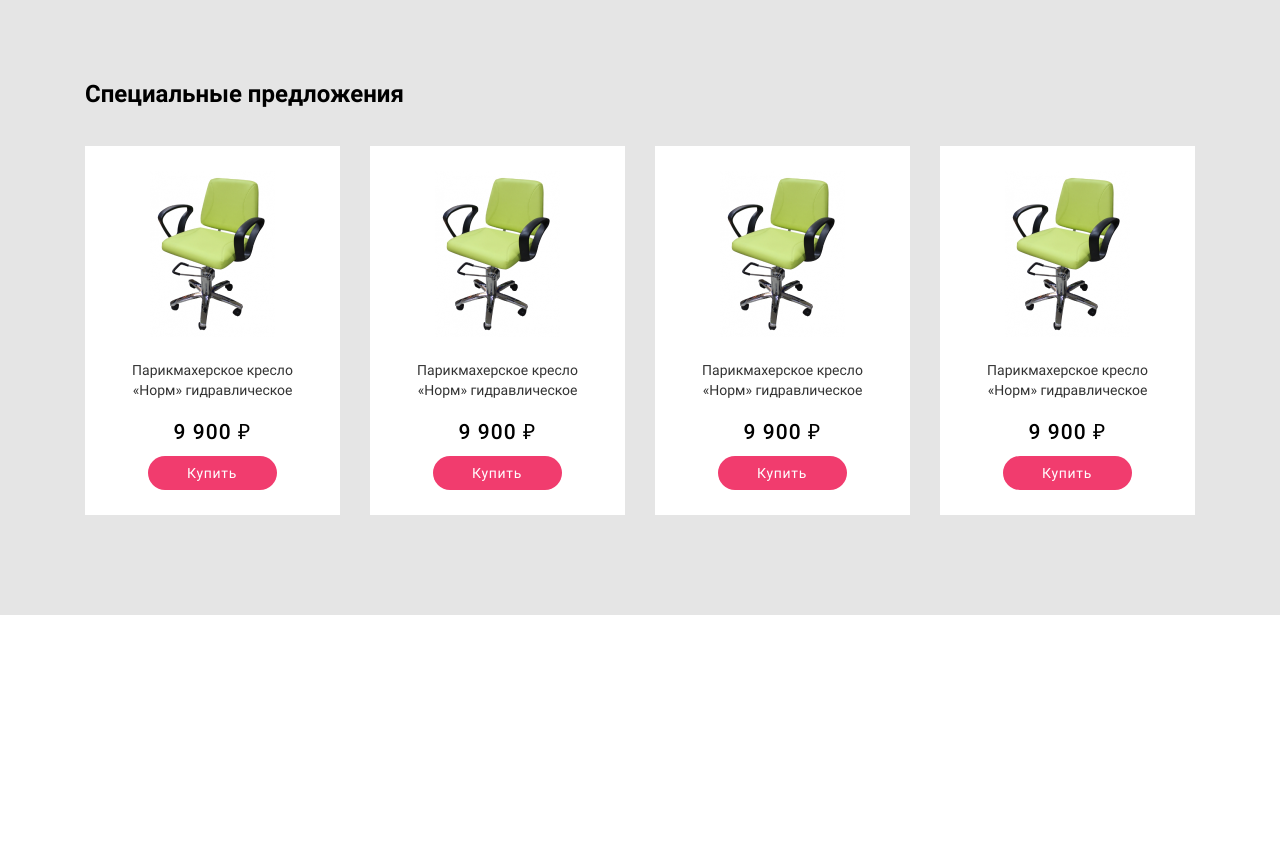
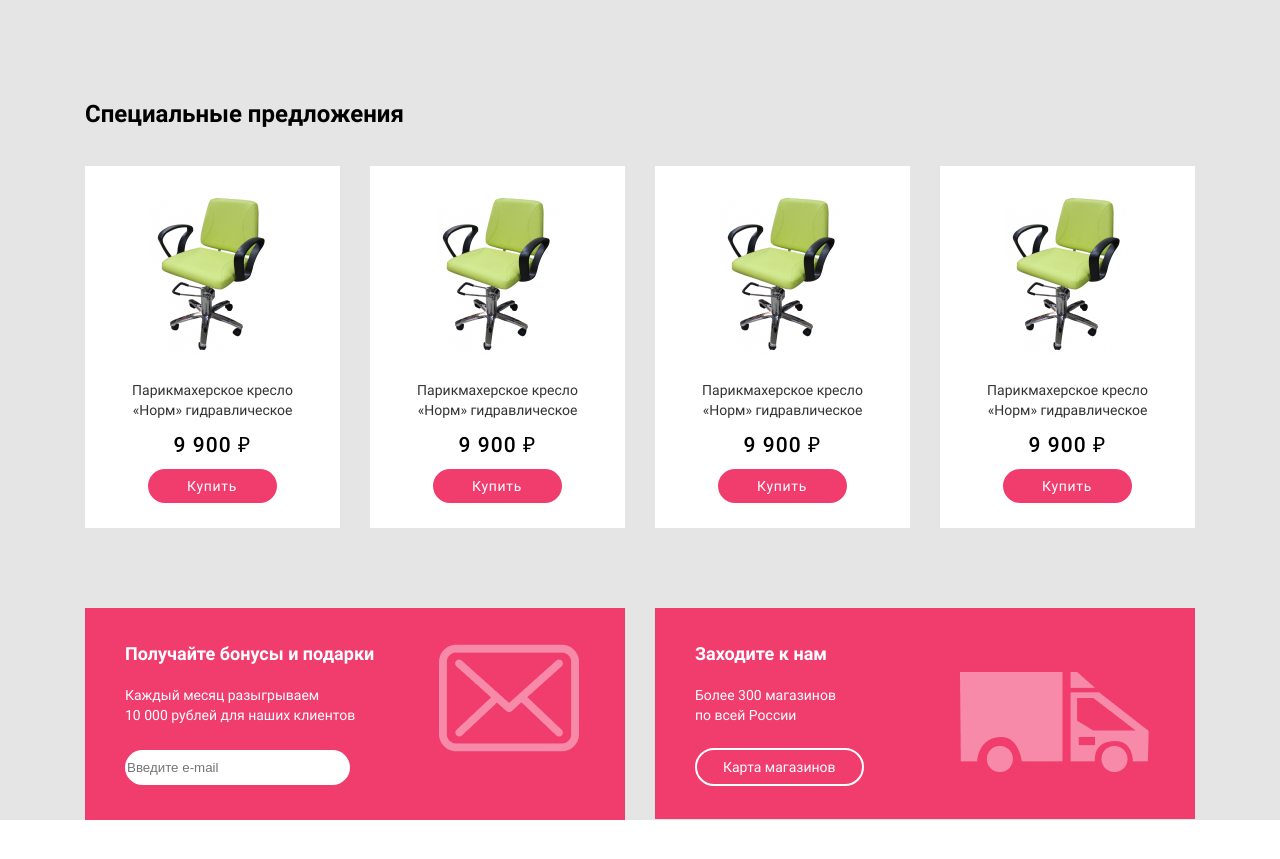
Before and after one commit to nikita-pampushka/hw-08, a plain HTML site: page index.html in a window 1280 px wide. Shown: the part 859-1718 px from the top of the page. Before the commit the page ends 1474 px from the top, so only its background shows below. Drawn offline with Linux system fonts and the light colour scheme.

Commit message:
Bonus cards

```diff
--- a/index.html
+++ b/index.html
@@ -72,14 +72,15 @@
     </div>
     <div class="sale">
         <div class="container">
-            <h2 class="sale-title">Супер кресло</h2>
+            <h1 class="sale-title">Супер кресло</h1>
             <p class="sale-text">Текст акции всегда отражает суть, а не просто болтовню, поэтому внимательнее</p>
             <a href="#" class="button sale-link"><div class="link-word">Подробнее</div></a>
         </div>
     </div>
+    <div class="main-section">
         <div class="cards">
             <div class="container">
-            <h3 class="card-title">Специальные предложения</h3>
+                <h2 class="card-title">Специальные предложения</h2>
                     <div class="card">
                         <img class="card-image" src="images/icon.png" alt="icon">
                         <p class="card-text">Парикмахерское кресло «Норм» гидравлическое</p>
@@ -107,5 +108,26 @@
                 <div class="clearfix"></div>
             </div>
         </div>
+        <div class="two-cards">
+            <div class="container">
+                <div class="card-bonus">
+                    <div class="card-bonus_left-part">
+                        <h3 class="card-bonus_title">Получайте бонусы и подарки</h3>
+                        <p class="card-bonus_text">Каждый месяц разыгрываем<br>10 000 рублей для наших клиентов</p>
+                        <input type="mail" placeholder="Введите e-mail" class="input">
+                    </div><!--
+                 --><img class="envelope" src="images/envelope.png" alt="Icon">
+                </div><!--
+             --><div class="card-bonus right">
+                    <div class="card-bonus_left-part right-card">
+                        <h3 class="card-bonus_title">Заходите к нам</h3>
+                        <p class="card-bonus_text right-card">Более 300 магазинов<br>по всей России</p>
+                        <a href="#" class="button sale-link map">Карта магазинов</a>
+                    </div><!--
+                 --><img class="truck" src="images/truck.png" alt="Icon">
+                </div>
+            </div>
+        </div>
+    </div>
 </body>
 </html>
--- a/style.css
+++ b/style.css
@@ -139,9 +139,13 @@ body {
     width: 117px;
 }
 
+.main-section {
+    background-color: #E5E5E5;
+}
+
 .cards {
-    background-color: #E5E5E5;
-    padding: 80px 0 100px 0;
+    padding-top: 100px;
+    margin-bottom: 80px;
 }
 
 .card-title {
@@ -176,7 +180,7 @@ body {
     color: #333333;
     font-size: 14px;
     line-height: 20px;
-    margin: 0 30px 20px 30px;
+    margin: 0 30px 13px 30px;
 }
 
 .price {
@@ -200,3 +204,66 @@ body {
     border: none;
     margin: 0 62px;
 }
+
+.two-cards {
+    margin-bottom: 100px;
+}
+
+.card-bonus {
+    display: inline-block;
+    width: 540px;
+    background-color: #F13C6E;
+    padding: 35px 45px 35px 40px;
+    margin-right: 30px;
+}
+
+.card-bonus.right {
+    margin-right: 0;
+    padding-bottom: 44px;
+}
+
+.card-bonus_left-part {
+    display: inline-block;
+    margin-right: 65px;
+}
+
+.card-bonus_title {
+    font-weight: 700;
+    font-size: 18px;
+    line-height: 21px;
+    color: #FFFFFF;
+    margin-bottom: 21px;
+}
+
+.card-bonus_text {
+    font-size: 14px;
+    line-height: 20px;
+    color: #FFFFFF;
+    margin-bottom: 25px;
+}
+
+.input {
+    background-color: white;
+    border-radius: 30px;
+    border: none;
+    width: 225px;
+    height: 35px;
+}
+
+.envelope {
+    vertical-align: top;
+    margin-top: 1px;
+}
+
+.card-bonus_left-part.right-card {
+    margin-right: 96px;
+}
+
+.card-bonus_text.right-card {
+    margin-bottom: 34px;
+}
+
+.button.sale-link.map {
+    letter-spacing: normal;
+    padding: 9px 26px;
+}
```
Also changed, not shown: images/envelope.png (added), images/truck.png (added). Lines whose indentation alone changed are shown as unchanged.
